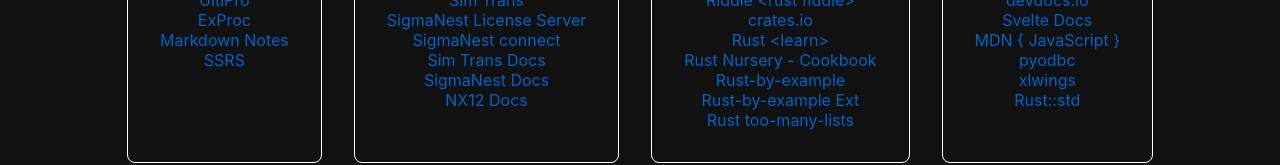
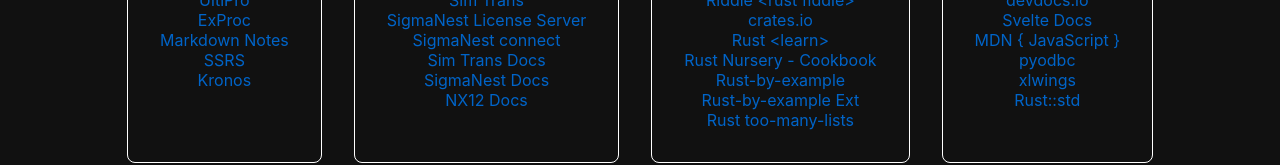
Before and after one commit to paddymills/startpage, a Svelte app: page / in a window 1280 px wide. Shown: the part 401-566 px from the top of the page. Built offline with nearby package versions, Linux system fonts and the light colour scheme.

Commit message:
add kronos

```diff
--- a/src/App.svelte
+++ b/src/App.svelte
@@ -11,7 +11,8 @@
 				{ title: "UltiPro",							url: "https://e14.ultipro.com/Login.aspx" },
 				{ title: "ExProc", 							url: "https://apps.high.net/ExProc/" },
 				{ title: "Markdown Notes", 					url: "https://dillinger.io/" },
-				{ title: "SSRS",							url: "https://hiiboserv2.high.net/Reports/favorites" }
+				{ title: "SSRS",							url: "https://hiiboserv2.high.net/Reports/favorites" },
+				{ title: "Kronos",							url: "high.kronos.net/wfc/logon" }
 			]
 		},
 		{
```
